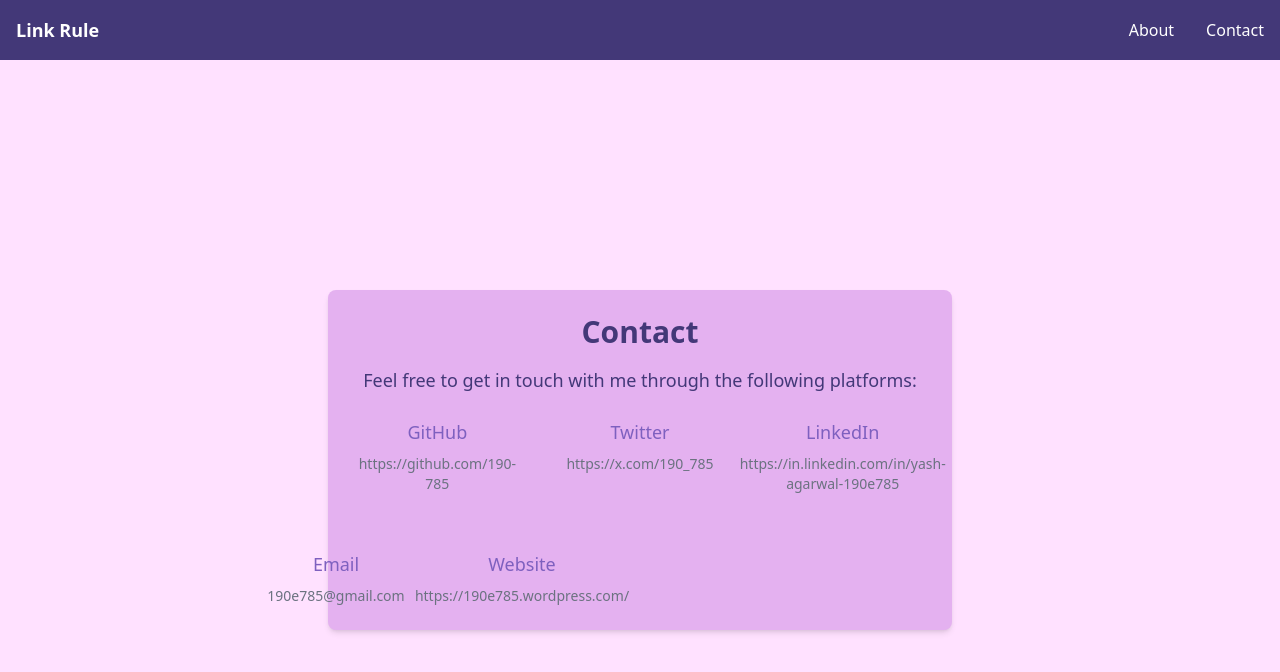
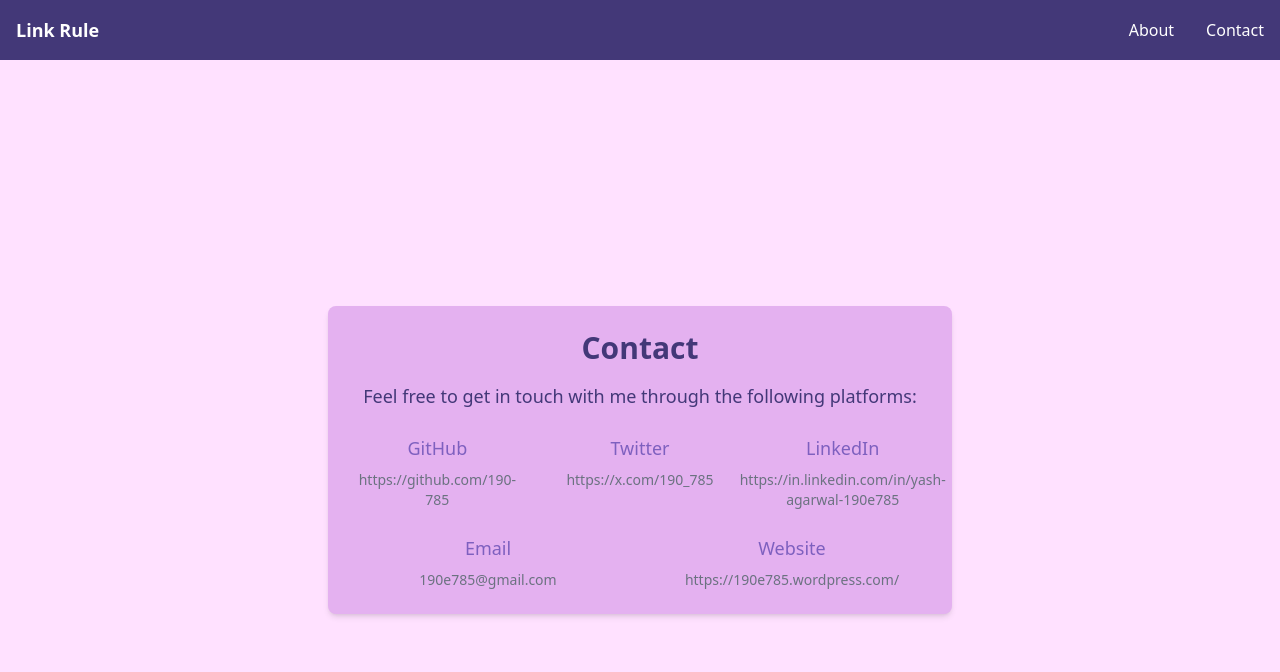
Before and after one commit to 190-785/First_Link, a React (Vite) app: page /contact in a window 1280 px wide. Shown: the top 672 px of the page. Built offline with nearby package versions, Linux system fonts and the light colour scheme.

Commit message:
Update ContactPage.jsx

```diff
--- a/src/pages/ContactPage.jsx
+++ b/src/pages/ContactPage.jsx
@@ -9,6 +9,7 @@ const ContactPage = () => {
           Feel free to get in touch with me through the following platforms:
         </p>
 
+        {/* Main Grid Layout */}
         <div className="grid grid-cols-1 sm:grid-cols-2 lg:grid-cols-3 gap-6 sm:gap-8">
           {/* GitHub */}
           <div className="flex flex-col items-center">
@@ -54,9 +55,10 @@ const ContactPage = () => {
               https://in.linkedin.com/in/yash-agarwal-190e785
             </span>
           </div>
+        </div>
 
-          {/* Email & Website (Centered on the bottom row) */}
-          <div className="sm:col-span-2 lg:col-span-1 flex justify-center gap-8 mt-6">
+        {/* Bottom Row (Email & Website centered on larger screens) */}
+        <div className="mt-6 grid grid-cols-1 sm:grid-cols-2 gap-8 justify-center lg:justify-between">
           {/* Email */}
           <div className="flex flex-col items-center max-w-full">
             <a
@@ -85,7 +87,6 @@ const ContactPage = () => {
             </span>
           </div>
         </div>
-        </div>
       </section>
     </div>
   );
```
Lines whose indentation alone changed are shown as unchanged.
